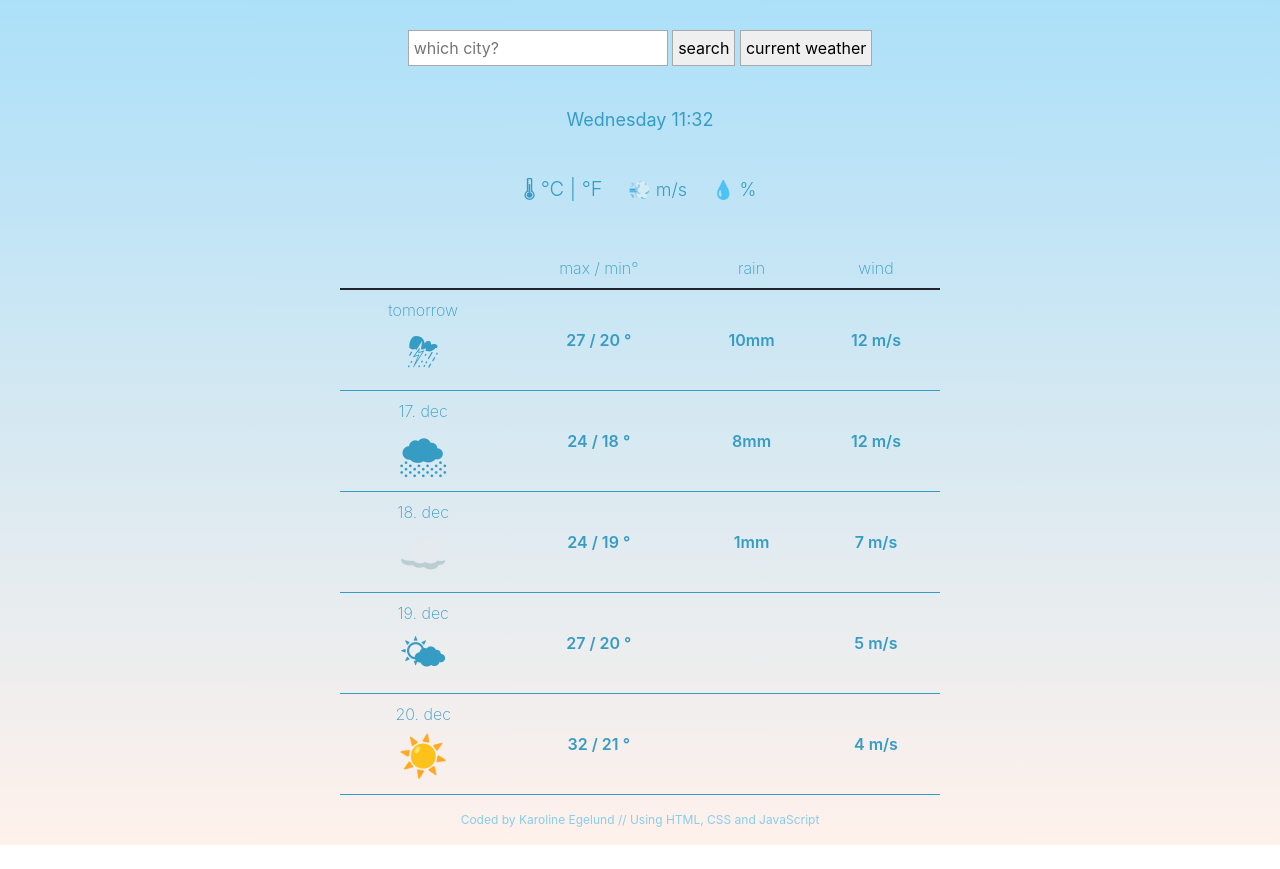
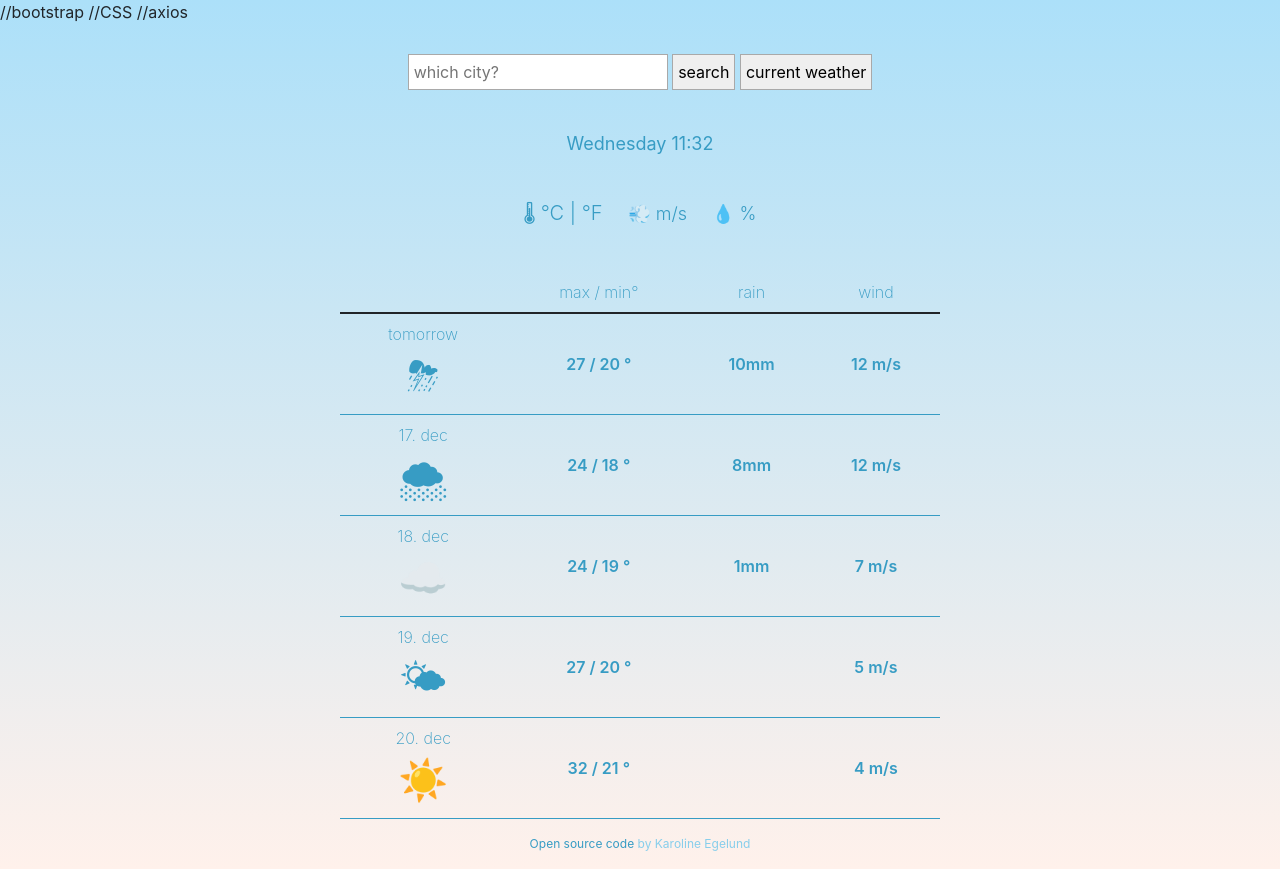
Before and after one commit to cowoakvalley/weather-project--PLUS, a plain HTML site: page index.html in a window 1280 px wide. Before the commit the page ends 845 px from the top, so only its background shows below. Drawn offline with nearby package versions, Linux system fonts and the light colour scheme; no server answers.

Commit message:
Update index.html

```diff
--- a/index.html
+++ b/index.html
@@ -5,13 +5,16 @@
     <meta http-equiv="X-UA-Compatible" content="IE=edge" />
     <meta name="viewport" content="width=device-width, initial-scale=1.0" />
     <title>weather wireframe</title>
+    //bootstrap
     <link
       href="https://cdn.jsdelivr.net/npm/bootstrap@5.1.3/dist/css/bootstrap.min.css"
       rel="stylesheet"
       integrity="sha384-1BmE4kWBq78iYhFldvKuhfTAU6auU8tT94WrHftjDbrCEXSU1oBoqyl2QvZ6jIW3"
       crossorigin="anonymous"
     />
+    //CSS
     <link rel="stylesheet" href="src/styles.css" />
+    //axios
     <script src="https://unpkg.com/axios/dist/axios.min.js"></script>
   </head>
   <body>
@@ -103,7 +106,10 @@
         </tbody>
       </table>
       <p class="coder">
-        Coded by Karoline Egelund // Using HTML, CSS and JavaScript
+        <a href="https://github.com/cowoakvalley/weather-project--PLUS.git"
+          >Open source code
+        </a>
+        by Karoline Egelund
       </p>
       <script src="src/index.js"></script>
     </div>
```
